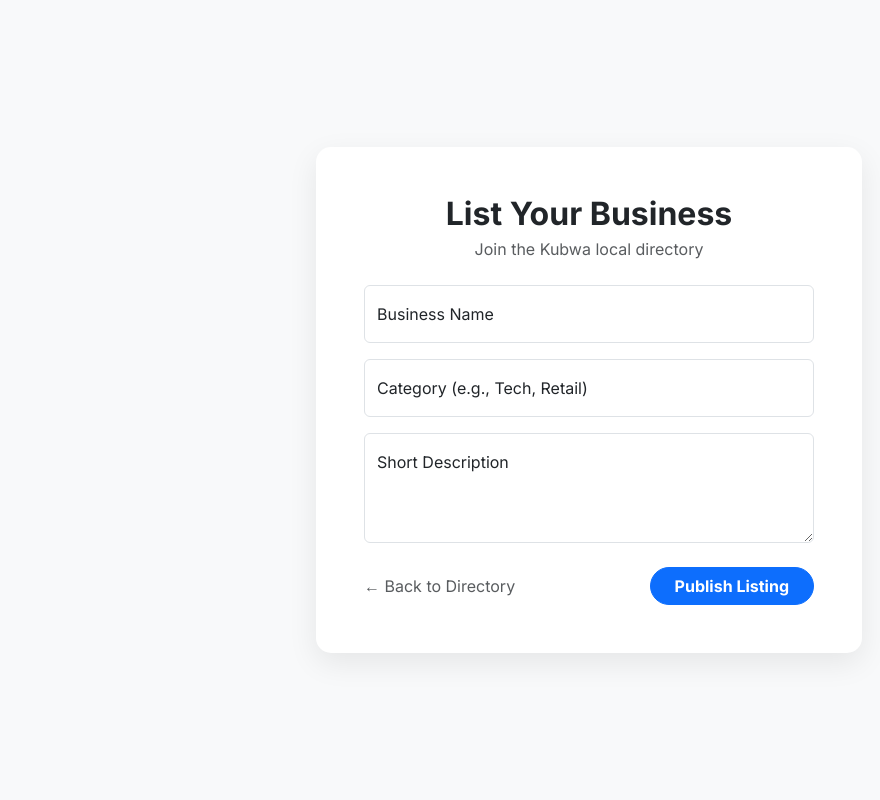
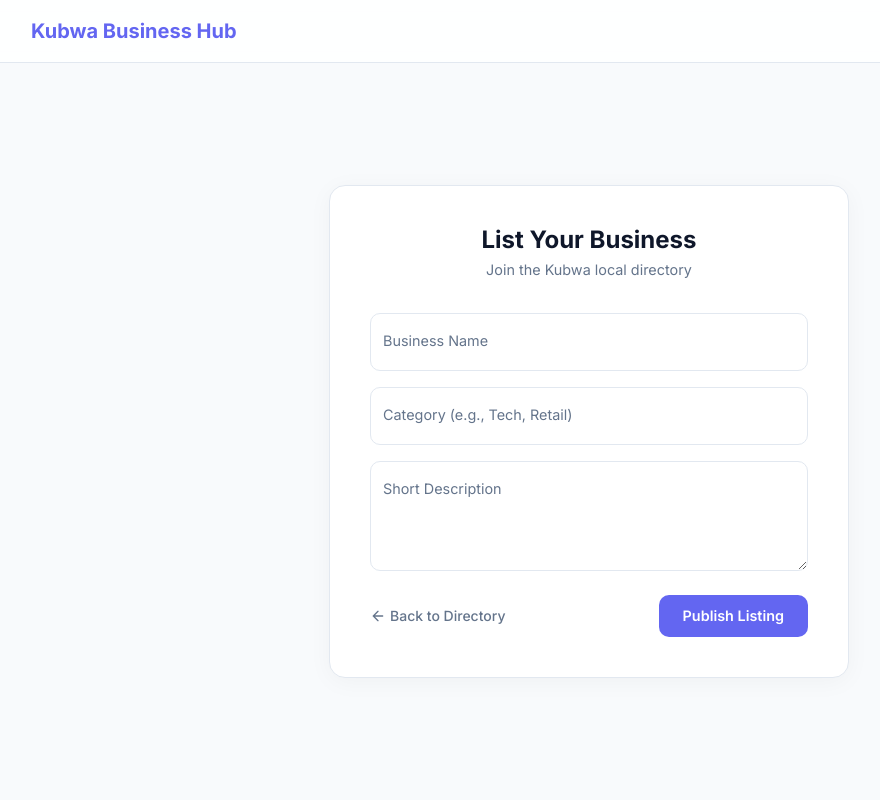
Before and after one commit to salmabako/MAAUN-24-SWE-0062, a Flask app: page /add in a window 1280 px wide. Shown: the whole page, without its empty margins (51-931 px from the left). Run offline with Flask 3, Linux system fonts and the light colour scheme.

Commit message:
restyled the add page, added navbar and better inputs

```diff
--- a/templates/add.html
+++ b/templates/add.html
@@ -4,41 +4,201 @@
     <meta charset="UTF-8" />
     <meta name="viewport" content="width=device-width, initial-scale=1.0" />
     <title>Add Business - Kubwa Business Hub</title>
-    <link href="https://cdn.jsdelivr.net/npm/bootstrap@5.3.0/dist/css/bootstrap.min.css" rel="stylesheet" />
-    <link href="https://fonts.googleapis.com/css2?family=Inter:wght@300;400;500;600;700&display=swap" rel="stylesheet" />
+    <link
+      href="https://cdn.jsdelivr.net/npm/bootstrap@5.3.0/dist/css/bootstrap.min.css"
+      rel="stylesheet"
+    />
+    <link
+      href="https://fonts.googleapis.com/css2?family=Inter:wght@300;400;500;600;700&display=swap"
+      rel="stylesheet"
+    />
+
     <style>
-      body { font-family: "Inter", sans-serif; background-color: #f8f9fa; height: 100vh; display: flex; align-items: center; }
-      .form-card { border: none; border-radius: 15px; box-shadow: 0 10px 30px rgba(0, 0, 0, 0.08); }
+      :root {
+        --accent: #6366f1;
+        --accent-hover: #4f46e5;
+        --accent-light: #eef2ff;
+        --surface: #ffffff;
+        --bg: #f8fafc;
+        --text-primary: #0f172a;
+        --text-secondary: #64748b;
+        --border: #e2e8f0;
+      }
+
+      * { box-sizing: border-box; }
+
+      body {
+        font-family: "Inter", sans-serif;
+        background-color: var(--bg);
+        color: var(--text-primary);
+        margin: 0;
+        min-height: 100vh;
+        display: flex;
+        flex-direction: column;
+      }
+
+      /* Navbar */
+      .site-nav {
+        background: var(--surface);
+        border-bottom: 1px solid var(--border);
+        padding: 1rem 0;
+        backdrop-filter: blur(12px);
+        background: rgba(255, 255, 255, 0.85);
+      }
+      .site-nav .brand {
+        font-weight: 700;
+        font-size: 1.25rem;
+        color: var(--text-primary);
+        text-decoration: none;
+      }
+      .site-nav .brand span {
+        color: var(--accent);
+      }
+
+      /* Form area */
+      .form-wrapper {
+        flex: 1;
+        display: flex;
+        align-items: center;
+        justify-content: center;
+        padding: 2rem 1rem;
+      }
+      .form-card {
+        background: var(--surface);
+        border: 1px solid var(--border);
+        border-radius: 16px;
+        padding: 2.5rem;
+        width: 100%;
+        max-width: 520px;
+        box-shadow: 0 4px 24px rgba(0, 0, 0, 0.04);
+      }
+      .form-card .form-header {
+        text-align: center;
+        margin-bottom: 2rem;
+      }
+      .form-card .form-header h2 {
+        font-weight: 700;
+        font-size: 1.5rem;
+        margin-bottom: 0.25rem;
+      }
+      .form-card .form-header p {
+        color: var(--text-secondary);
+        font-size: 0.9rem;
+        margin: 0;
+      }
+
+      /* Inputs */
+      .form-floating .form-control {
+        border: 1.5px solid var(--border);
+        border-radius: 10px;
+        font-size: 0.925rem;
+        transition: border-color 0.15s ease, box-shadow 0.15s ease;
+      }
+      .form-floating .form-control:focus {
+        border-color: var(--accent);
+        box-shadow: 0 0 0 3px rgba(99, 102, 241, 0.12);
+      }
+      .form-floating label {
+        color: var(--text-secondary);
+        font-size: 0.9rem;
+      }
+
+      /* Buttons */
+      .btn-submit {
+        background: var(--accent);
+        color: #fff;
+        border: none;
+        border-radius: 10px;
+        padding: 0.625rem 1.5rem;
+        font-weight: 600;
+        font-size: 0.9rem;
+        transition: all 0.15s ease;
+      }
+      .btn-submit:hover {
+        background: var(--accent-hover);
+        color: #fff;
+        transform: translateY(-1px);
+        box-shadow: 0 4px 12px rgba(99, 102, 241, 0.3);
+      }
+      .back-link {
+        color: var(--text-secondary);
+        text-decoration: none;
+        font-size: 0.875rem;
+        font-weight: 500;
+        transition: color 0.15s ease;
+        display: inline-flex;
+        align-items: center;
+        gap: 0.25rem;
+      }
+      .back-link:hover {
+        color: var(--text-primary);
+      }
     </style>
   </head>
   <body>
+    <nav class="site-nav">
       <div class="container">
-      <div class="row justify-content-center">
-        <div class="col-md-8 col-lg-6">
-          <div class="card form-card p-4 p-md-5">
-            <h2 class="fw-bold mb-1 text-center">List Your Business</h2>
-            <p class="text-muted text-center mb-4">Join the Kubwa local directory</p>
+        <a class="brand" href="/">
+          <span>Kubwa Business Hub</span>
+        </a>
+      </div>
+    </nav>
+
+    <div class="form-wrapper">
+      <div class="form-card">
+        <div class="form-header">
+          <h2>List Your Business</h2>
+          <p>Join the Kubwa local directory</p>
+        </div>
+
         <form action="/add" method="POST">
           <div class="form-floating mb-3">
-                <input type="text" name="name" class="form-control" id="bizName" placeholder="Business Name" required />
+            <input
+              type="text"
+              name="name"
+              class="form-control"
+              id="bizName"
+              placeholder="Business Name"
+              required
+            />
             <label for="bizName">Business Name</label>
           </div>
+
           <div class="form-floating mb-3">
-                <input type="text" name="category" class="form-control" id="bizCategory" placeholder="Category" required />
+            <input
+              type="text"
+              name="category"
+              class="form-control"
+              id="bizCategory"
+              placeholder="Category"
+              required
+            />
             <label for="bizCategory">Category (e.g., Tech, Retail)</label>
           </div>
+
           <div class="form-floating mb-4">
-                <textarea name="description" class="form-control" id="bizDesc" placeholder="Description" style="height: 110px" required></textarea>
+            <textarea
+              name="description"
+              class="form-control"
+              id="bizDesc"
+              placeholder="Description"
+              style="height: 110px"
+              required
+            ></textarea>
             <label for="bizDesc">Short Description</label>
           </div>
+
           <div class="d-flex justify-content-between align-items-center mt-2">
-                <a href="/" class="text-decoration-none text-muted">← Back to Directory</a>
-                <button type="submit" class="btn btn-primary rounded-pill px-4 fw-bold">Publish Listing</button>
+            <a href="/" class="back-link">
+              <svg width="16" height="16" fill="none" stroke="currentColor" stroke-width="2" stroke-linecap="round" viewBox="0 0 24 24"><path d="M19 12H5M12 19l-7-7 7-7"/></svg>
+              Back to Directory
+            </a>
+            <button type="submit" class="btn btn-submit">
+              Publish Listing
+            </button>
           </div>
         </form>
       </div>
     </div>
-      </div>
-    </div>
   </body>
 </html>
```
Lines whose indentation alone changed are shown as unchanged.
